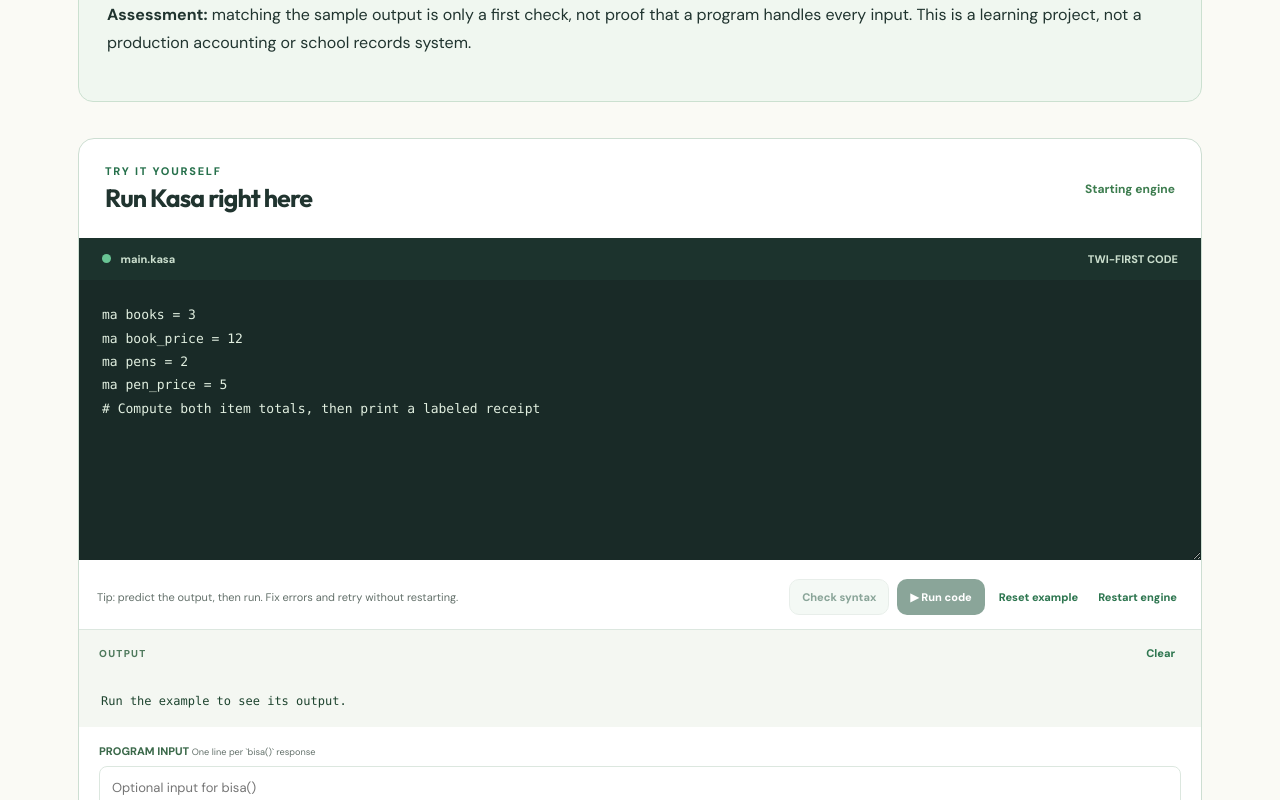
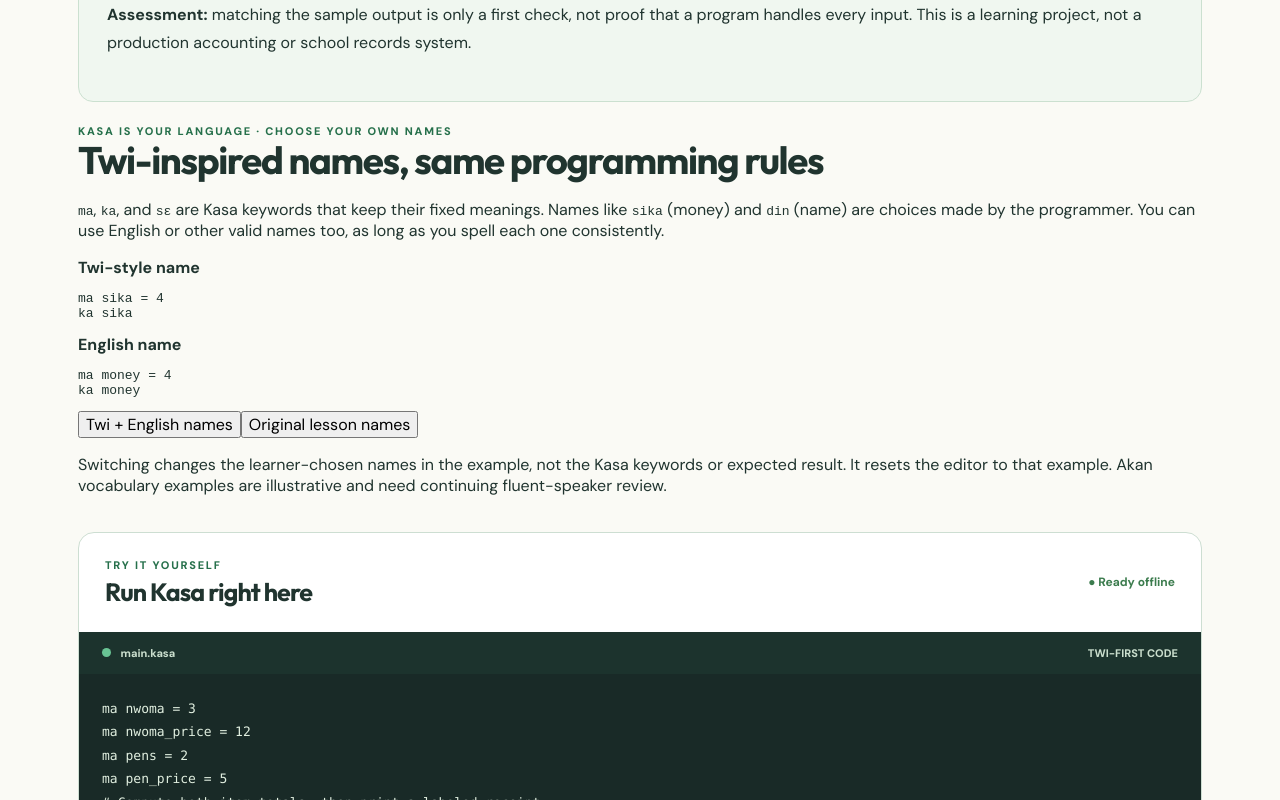
Before and after one commit to fosterb1/kasa-learning-academy, a Next.js app: page /projects/p9 in a window 1280 px wide. Shown: the part 760-1560 px from the top of the page. Built offline with nearby package versions, Linux system fonts and the light colour scheme; no server answers.

Commit message:
Show optional Akan/English names in beginner lessons and practical Kasa projects

```diff
--- a/src/app/(site)/projects/[id]/page.tsx
+++ b/src/app/(site)/projects/[id]/page.tsx
@@ -1,7 +1,7 @@
 import Link from 'next/link'
 import { notFound } from 'next/navigation'
 import { capstones } from '@/lib/capstones'
-import { Playground } from '@/components/Playground'
+import { BilingualLessonEditor } from '@/components/BilingualLessonEditor'
 export const dynamicParams = false
 export function generateStaticParams() { return capstones.map(project => ({id: project.id})) }
 export default async function Project({params}:{params:Promise<{id:string}>}) {
@@ -15,7 +15,7 @@ export default async function Project({params}:{params:Promise<{id:string}>}) {
       <ol><li>Describe the input values and the expected output.</li><li>Write a short plan in plain language before modifying the code.</li><li>Implement the solution and run it; compare the sample output.</li><li>Change a number or input, predict the result and retest.</li><li>Explain your solution to someone learning Kasa.</li></ol>
       <p><strong>Assessment:</strong> matching the sample output is only a first check, not proof that a program handles every input. This is a learning project, not a production accounting or school records system.</p>
     </div>
-    <Playground sourceCode={project.starterCode} starterInput={project.starterInput} expectedOutput={project.expectedOutput}/>
+    <BilingualLessonEditor slug={"project/"+id} sourceCode={project.starterCode} starterInput={project.starterInput} expectedOutput={project.expectedOutput}/>
     <details className="hint-box"><summary>Show a hint if you get stuck</summary><p>{project.hint}</p></details>
     <p className="academy-full-playground-link"><Link href="/projects">Explore another project →</Link></p>
   </main>
```
